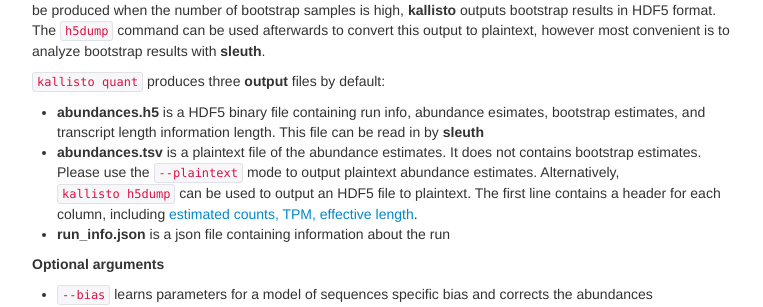
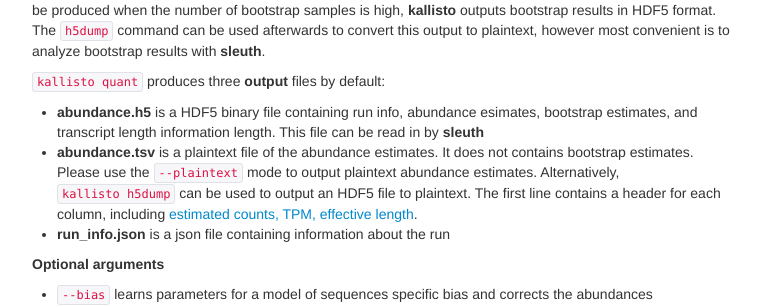
Before and after one commit to pachterlab/kallisto, a Jekyll site: the page built from manual.md, in a window 1280 px wide and 900 px high, scrolled down 1695 px. Shown: the part 156-463 px from the top of the window, without its empty margins (258-1021 px from the left). Built offline with Jekyll 4.4.1, drawn with Linux system fonts in a browser that asks for light colours.

Commit message:
Fix typo in manual.

```diff
--- a/manual.md
+++ b/manual.md
@@ -100,10 +100,10 @@
 
 `kallisto quant` produces three __output__ files by default:
 
-- __abundances.h5__ is a HDF5 binary file containing run info, abundance
+- __abundance.h5__ is a HDF5 binary file containing run info, abundance
   esimates, bootstrap estimates, and transcript length information length. This
   file can be read in by __sleuth__
-- __abundances.tsv__ is a plaintext file of the abundance estimates. It does
+- __abundance.tsv__ is a plaintext file of the abundance estimates. It does
   not contains bootstrap estimates. Please use the `--plaintext` mode to output
   plaintext abundance estimates. Alternatively, `kallisto h5dump` can be used
   to output an HDF5 file to plaintext. The first line contains a header for
```
